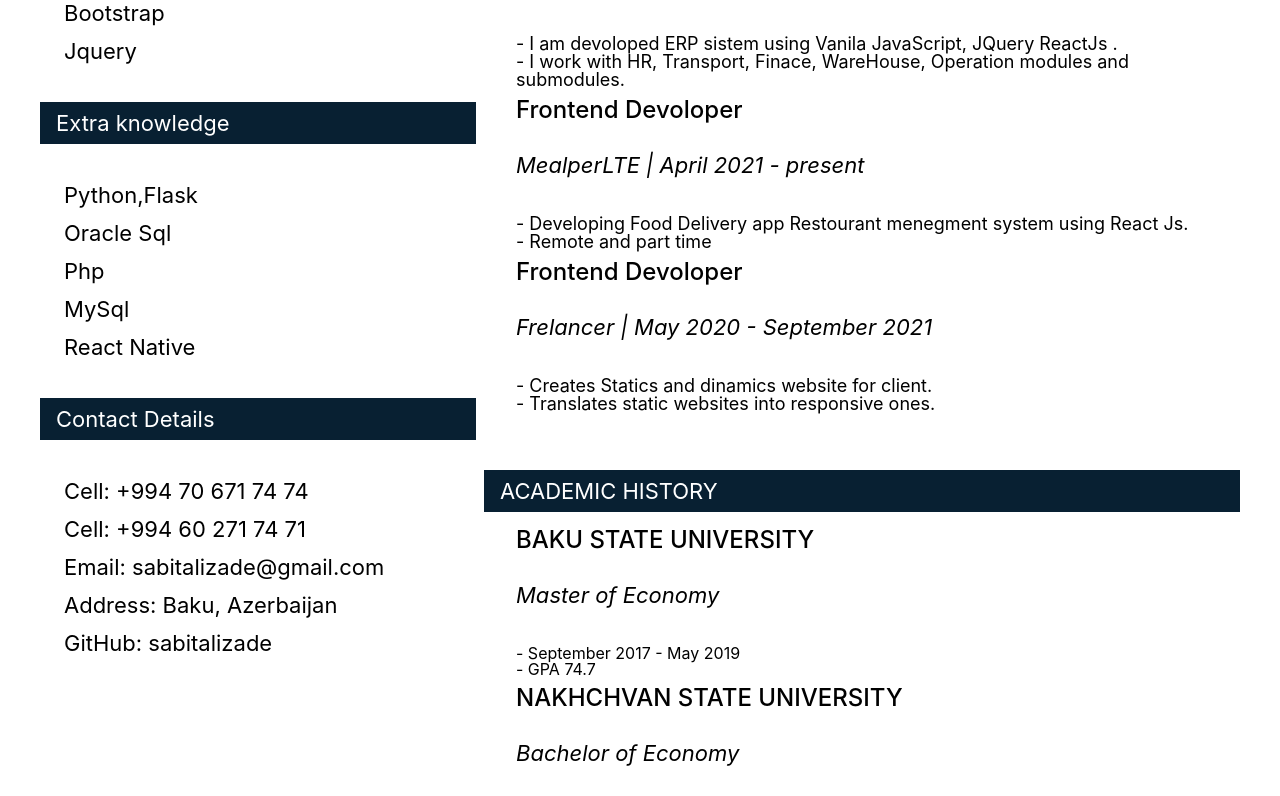
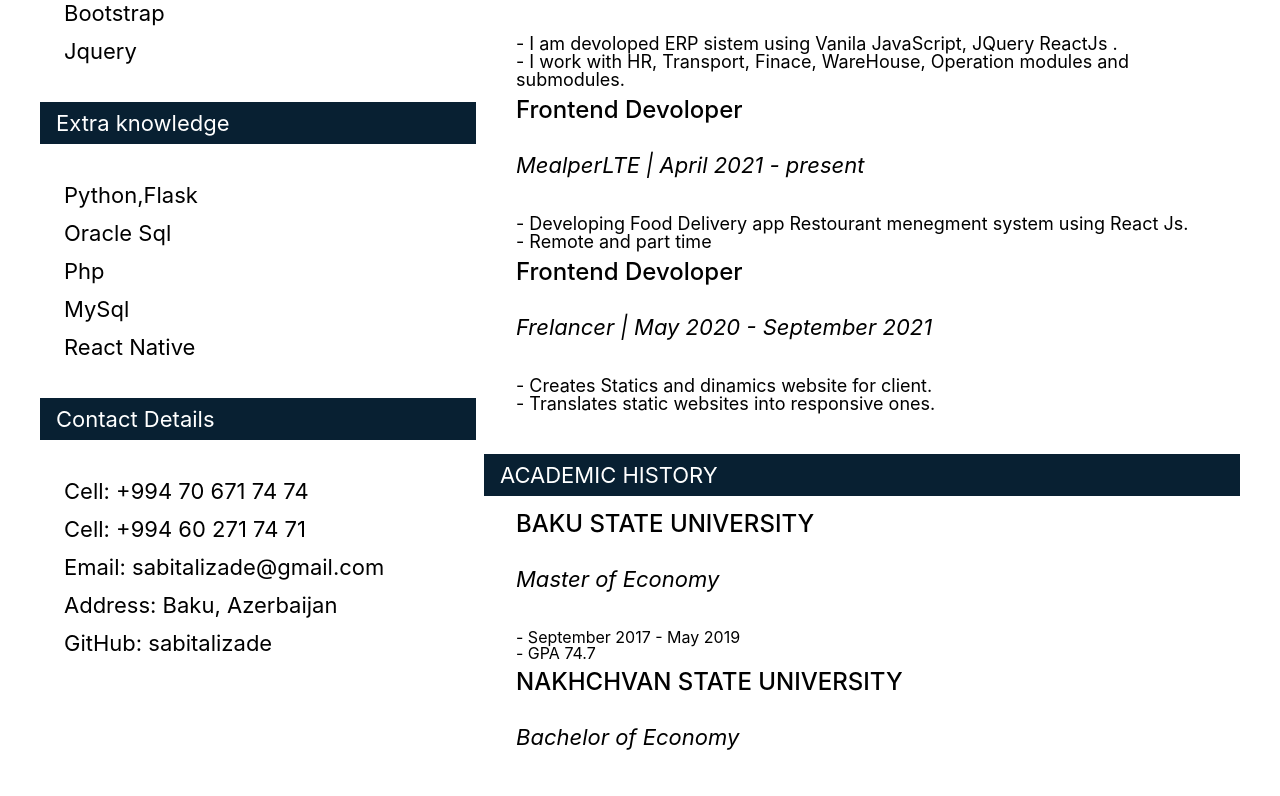
Before and after one commit to sabitalizade/sabitonepage, a React (Create React App) app: page /cv in a window 1280 px wide. Shown: the part 860-1656 px from the top of the page. Built offline with nearby package versions, Linux system fonts and the light colour scheme.

Commit message:
tyle change

```diff
--- a/src/components/Cv.js
+++ b/src/components/Cv.js
@@ -90,7 +90,7 @@ const Cv = () => {
               </div>
             ))}
 
-            <div className="title m-t">ACADEMIC HISTORY</div>
+            <div className="title ">ACADEMIC HISTORY</div>
             <div className="text">
               <p className="job-title">BAKU STATE UNIVERSITY</p>
               <p className="time">Master of Economy </p>
```
